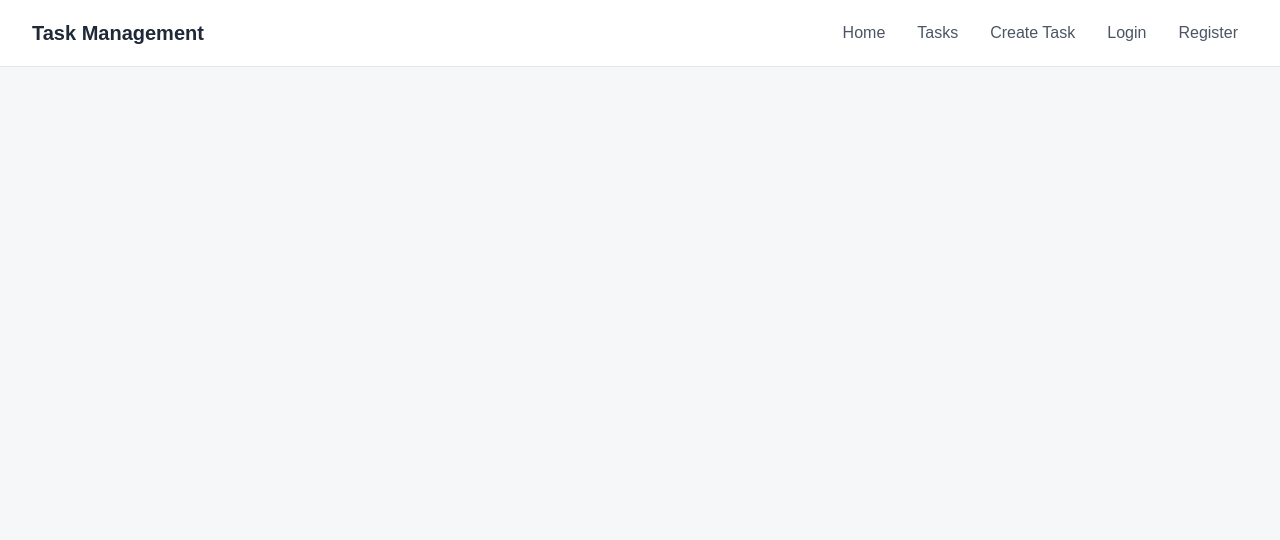
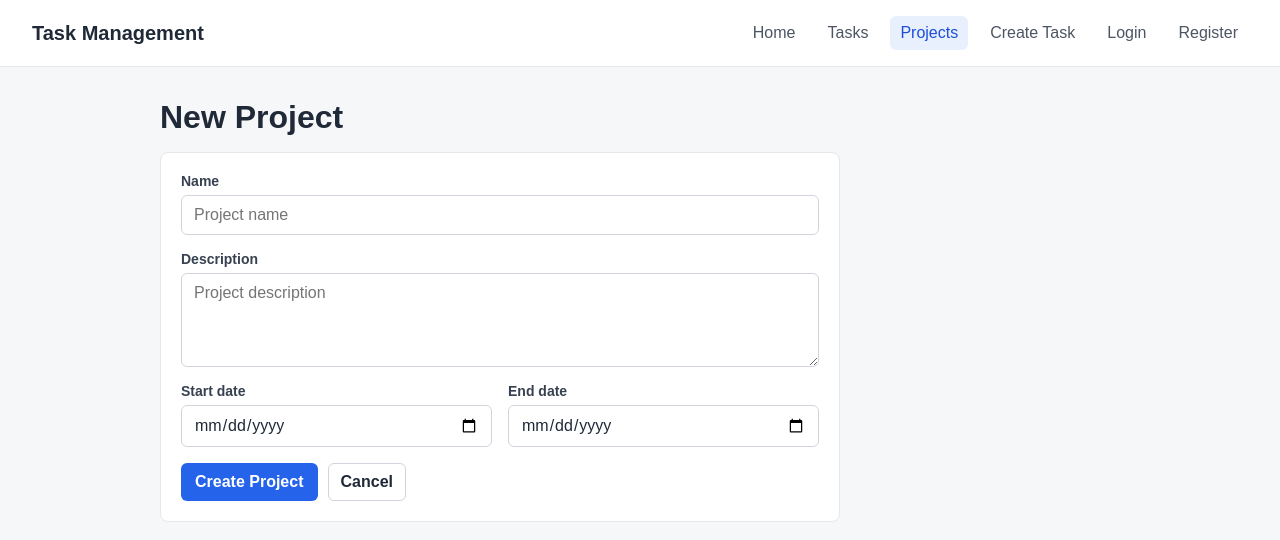
Before and after one commit to msake592/task-management, a React (Vite) app in the folder frontend/: page /projects/new in a window 1280 px wide. Shown: the top 540 px of the page. Built offline with nearby package versions, Linux system fonts and the light colour scheme; no server answers.

Commit message:
Add project creation flow and ownership checks

```diff
--- a/frontend/src/api/projectApi.js
+++ b/frontend/src/api/projectApi.js
@@ -6,3 +6,8 @@ export const getProjects = async () => {
   const response = await axiosInstance.get(PROJECTS_ENDPOINT);
   return response.data;
 };
+
+export const createProject = async (projectData) => {
+  const response = await axiosInstance.post(PROJECTS_ENDPOINT, projectData);
+  return response.data;
+};
--- a/frontend/src/components/Navbar.jsx
+++ b/frontend/src/components/Navbar.jsx
@@ -37,6 +37,9 @@ function Navbar() {
         <NavLink to="/tasks" className={({ isActive }) => (isActive ? 'nav-link active' : 'nav-link')}>
           Tasks
         </NavLink>
+        <NavLink to="/projects" className={({ isActive }) => (isActive ? 'nav-link active' : 'nav-link')}>
+          Projects
+        </NavLink>
         <NavLink to="/tasks/new" className={({ isActive }) => (isActive ? 'nav-link active' : 'nav-link')}>
           Create Task
         </NavLink>
--- a/frontend/src/components/TaskCard.jsx
+++ b/frontend/src/components/TaskCard.jsx
@@ -7,6 +7,7 @@ function TaskCard({ task }) {
   const status = task?.status || 'No status';
   const priority = task?.priority || 'No priority';
   const dueDate = task?.dueDate || 'No due date';
+  const projectName = task?.projectName || task?.project?.name || 'No project';
 
   return (
     <article className="task-card">
@@ -16,6 +17,7 @@ function TaskCard({ task }) {
       </div>
       <p>{description}</p>
       <div className="task-meta">
+        <span>Project: {projectName}</span>
         <span>Priority: {priority}</span>
         <span>Due: {dueDate}</span>
       </div>
--- /dev/null
+++ b/frontend/src/pages/CreateProjectPage.jsx
@@ -0,0 +1,108 @@
+import { useState } from 'react';
+import { Link, useNavigate } from 'react-router-dom';
+import { createProject } from '../api/projectApi';
+import { getApiErrorMessage } from '../utils/apiError';
+
+const initialFormData = {
+  name: '',
+  description: '',
+  startDate: '',
+  endDate: '',
+};
+
+function CreateProjectPage() {
+  const [formData, setFormData] = useState(initialFormData);
+  const [loading, setLoading] = useState(false);
+  const [error, setError] = useState('');
+  const navigate = useNavigate();
+
+  const handleChange = (event) => {
+    const { name, value } = event.target;
+    setFormData((currentData) => ({
+      ...currentData,
+      [name]: value,
+    }));
+  };
+
+  const handleSubmit = async (event) => {
+    event.preventDefault();
+
+    if (!formData.name.trim()) {
+      setError('Project name is required.');
+      return;
+    }
+
+    const projectData = {
+      name: formData.name.trim(),
+      description: formData.description.trim(),
+      startDate: formData.startDate || null,
+      endDate: formData.endDate || null,
+    };
+
+    try {
+      setLoading(true);
+      setError('');
+      await createProject(projectData);
+      navigate('/projects');
+    } catch (err) {
+      setError(getApiErrorMessage(err, 'Project could not be created.'));
+    } finally {
+      setLoading(false);
+    }
+  };
+
+  return (
+    <section className="page">
+      <h1>New Project</h1>
+      <form className="task-form" onSubmit={handleSubmit}>
+        <label className="form-field">
+          <span>Name</span>
+          <input
+            type="text"
+            name="name"
+            value={formData.name}
+            onChange={handleChange}
+            required
+            placeholder="Project name"
+          />
+        </label>
+
+        <label className="form-field">
+          <span>Description</span>
+          <textarea
+            name="description"
+            value={formData.description}
+            onChange={handleChange}
+            rows="4"
+            placeholder="Project description"
+          />
+        </label>
+
+        <div className="form-row">
+          <label className="form-field">
+            <span>Start date</span>
+            <input type="date" name="startDate" value={formData.startDate} onChange={handleChange} />
+          </label>
+
+          <label className="form-field">
+            <span>End date</span>
+            <input type="date" name="endDate" value={formData.endDate} onChange={handleChange} />
+          </label>
+        </div>
+
+        {error && <p className="error-message">{error}</p>}
+
+        <div className="form-actions">
+          <button className="primary-button" type="submit" disabled={loading}>
+            {loading ? 'Creating...' : 'Create Project'}
+          </button>
+          <Link className="secondary-button" to="/projects">
+            Cancel
+          </Link>
+        </div>
+      </form>
+    </section>
+  );
+}
+
+export default CreateProjectPage;
--- a/frontend/src/pages/CreateTaskPage.jsx
+++ b/frontend/src/pages/CreateTaskPage.jsx
@@ -1,5 +1,5 @@
 import { useEffect, useState } from 'react';
-import { useNavigate } from 'react-router-dom';
+import { Link, useNavigate } from 'react-router-dom';
 import { getProjects } from '../api/projectApi';
 import { createTask } from '../api/taskApi';
 import { getApiErrorMessage } from '../utils/apiError';
@@ -172,7 +172,9 @@ function CreateTaskPage() {
         </div>
 
         {!projectsLoading && projects.length === 0 && !projectsError && (
-          <p className="empty-message">No projects available. Please create a project first.</p>
+          <p className="empty-message">
+            No projects available. <Link to="/projects/new">Create a project first.</Link>
+          </p>
         )}
         {projectsError && <p className="error-message">{projectsError}</p>}
         {error && <p className="error-message">{error}</p>}
--- a/frontend/src/pages/EditTaskPage.jsx
+++ b/frontend/src/pages/EditTaskPage.jsx
@@ -196,7 +196,11 @@ function EditTaskPage() {
           </label>
         </div>
 
-        {projects.length === 0 && <p className="empty-message">No projects available. Please create a project first.</p>}
+        {projects.length === 0 && (
+          <p className="empty-message">
+            No projects available. <Link to="/projects/new">Create a project first.</Link>
+          </p>
+        )}
         {error && <p className="error-message">{error}</p>}
 
         <div className="form-actions">
--- /dev/null
+++ b/frontend/src/pages/ProjectListPage.jsx
@@ -0,0 +1,75 @@
+import { useEffect, useState } from 'react';
+import { Link } from 'react-router-dom';
+import { getProjects } from '../api/projectApi';
+import { getApiErrorMessage } from '../utils/apiError';
+
+function normalizeProjects(data) {
+  if (Array.isArray(data)) {
+    return data;
+  }
+
+  if (Array.isArray(data?.content)) {
+    return data.content;
+  }
+
+  return [];
+}
+
+function ProjectListPage() {
+  const [projects, setProjects] = useState([]);
+  const [loading, setLoading] = useState(true);
+  const [error, setError] = useState('');
+
+  useEffect(() => {
+    const loadProjects = async () => {
+      try {
+        setLoading(true);
+        setError('');
+        const data = await getProjects();
+        setProjects(normalizeProjects(data));
+      } catch (err) {
+        setError(getApiErrorMessage(err, 'Projects could not be loaded.'));
+      } finally {
+        setLoading(false);
+      }
+    };
+
+    loadProjects();
+  }, []);
+
+  if (loading) {
+    return <section className="page">Loading projects...</section>;
+  }
+
+  return (
+    <section className="page">
+      <div className="page-header">
+        <h1>Projects</h1>
+        <Link className="primary-button" to="/projects/new">
+          New Project
+        </Link>
+      </div>
+
+      {error && <p className="error-message">{error}</p>}
+
+      {!error && projects.length === 0 ? (
+        <p className="empty-message">No projects available. Create a project before adding tasks.</p>
+      ) : (
+        <div className="project-list">
+          {projects.map((project) => (
+            <article className="project-card" key={project.id}>
+              <h2>{project.name}</h2>
+              <p>{project.description || 'No description'}</p>
+              <div className="task-meta">
+                <span>Start: {project.startDate || 'No start date'}</span>
+                <span>End: {project.endDate || 'No end date'}</span>
+              </div>
+            </article>
+          ))}
+        </div>
+      )}
+    </section>
+  );
+}
+
+export default ProjectListPage;
--- a/frontend/src/routes/AppRoutes.jsx
+++ b/frontend/src/routes/AppRoutes.jsx
@@ -1,8 +1,10 @@
 import { Route, Routes } from 'react-router-dom';
 import HomePage from '../pages/HomePage.jsx';
 import CreateTaskPage from '../pages/CreateTaskPage.jsx';
+import CreateProjectPage from '../pages/CreateProjectPage.jsx';
 import EditTaskPage from '../pages/EditTaskPage.jsx';
 import LoginPage from '../pages/LoginPage.jsx';
+import ProjectListPage from '../pages/ProjectListPage.jsx';
 import RegisterPage from '../pages/RegisterPage.jsx';
 import TaskDetailPage from '../pages/TaskDetailPage.jsx';
 import TaskListPage from '../pages/TaskListPage.jsx';
@@ -13,6 +15,8 @@ function AppRoutes() {
       <Route path="/" element={<HomePage />} />
       <Route path="/login" element={<LoginPage />} />
       <Route path="/register" element={<RegisterPage />} />
+      <Route path="/projects" element={<ProjectListPage />} />
+      <Route path="/projects/new" element={<CreateProjectPage />} />
       <Route path="/tasks" element={<TaskListPage />} />
       <Route path="/tasks/new" element={<CreateTaskPage />} />
       <Route path="/tasks/:id/edit" element={<EditTaskPage />} />
```
Also changed, not shown: frontend/src/styles.css (+43 -0 lines), 2 other files (tests, documents, lock files or other folders).
